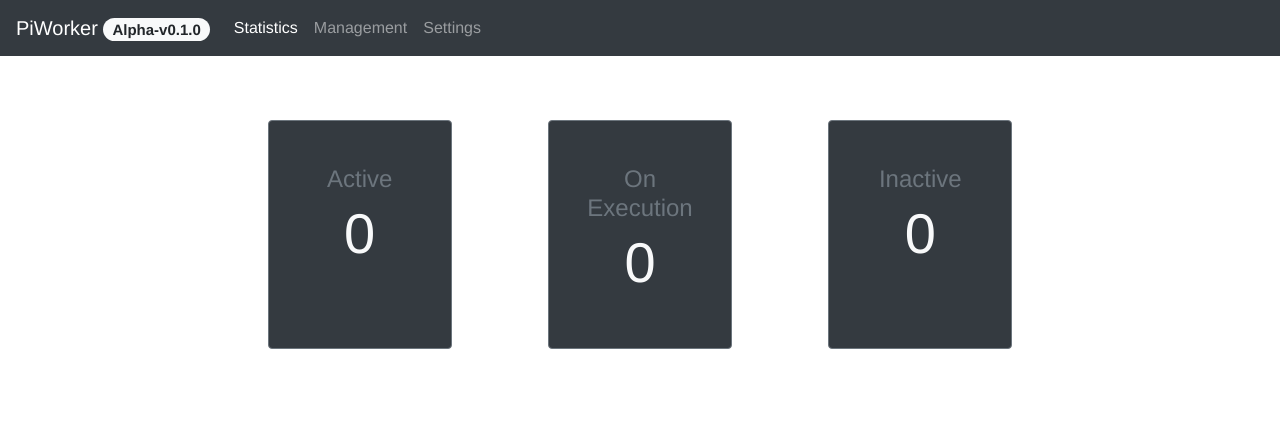
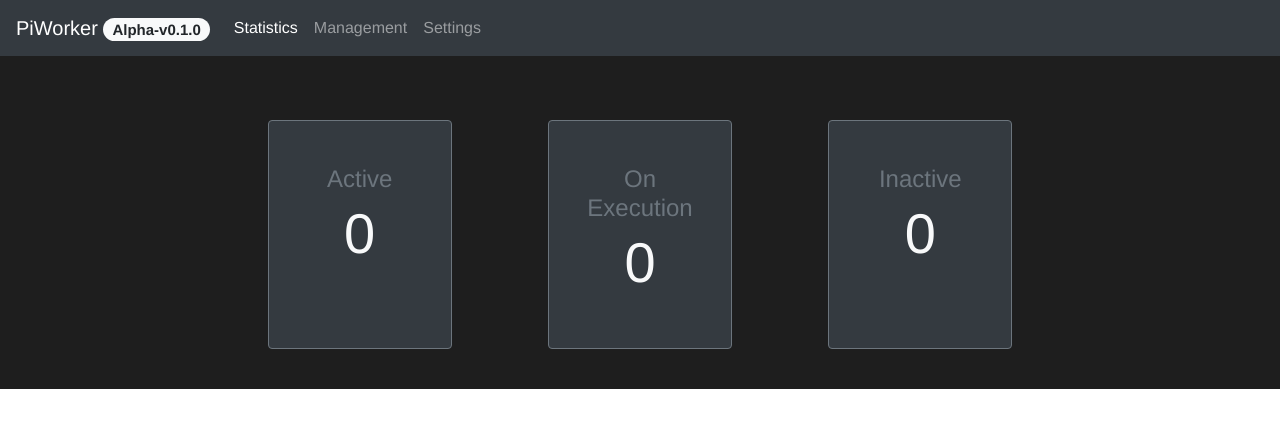
Before and after one commit to Pegasus8/piworker, a Vue app in the folder webui/frontend/: page /statistics in a window 1280 px wide. Shown: the top 428 px of the page. Built offline with nearby package versions, Linux system fonts and the light colour scheme.

Commit message:
Changed background color

```diff
--- a/webui/frontend/src/App.vue
+++ b/webui/frontend/src/App.vue
@@ -21,6 +21,6 @@ export default {
   -webkit-font-smoothing: antialiased;
   -moz-osx-font-smoothing: grayscale;
   text-align: center;
-  // background: #1e1e1e;
+  background: #1e1e1e;
 }
 </style>
```
